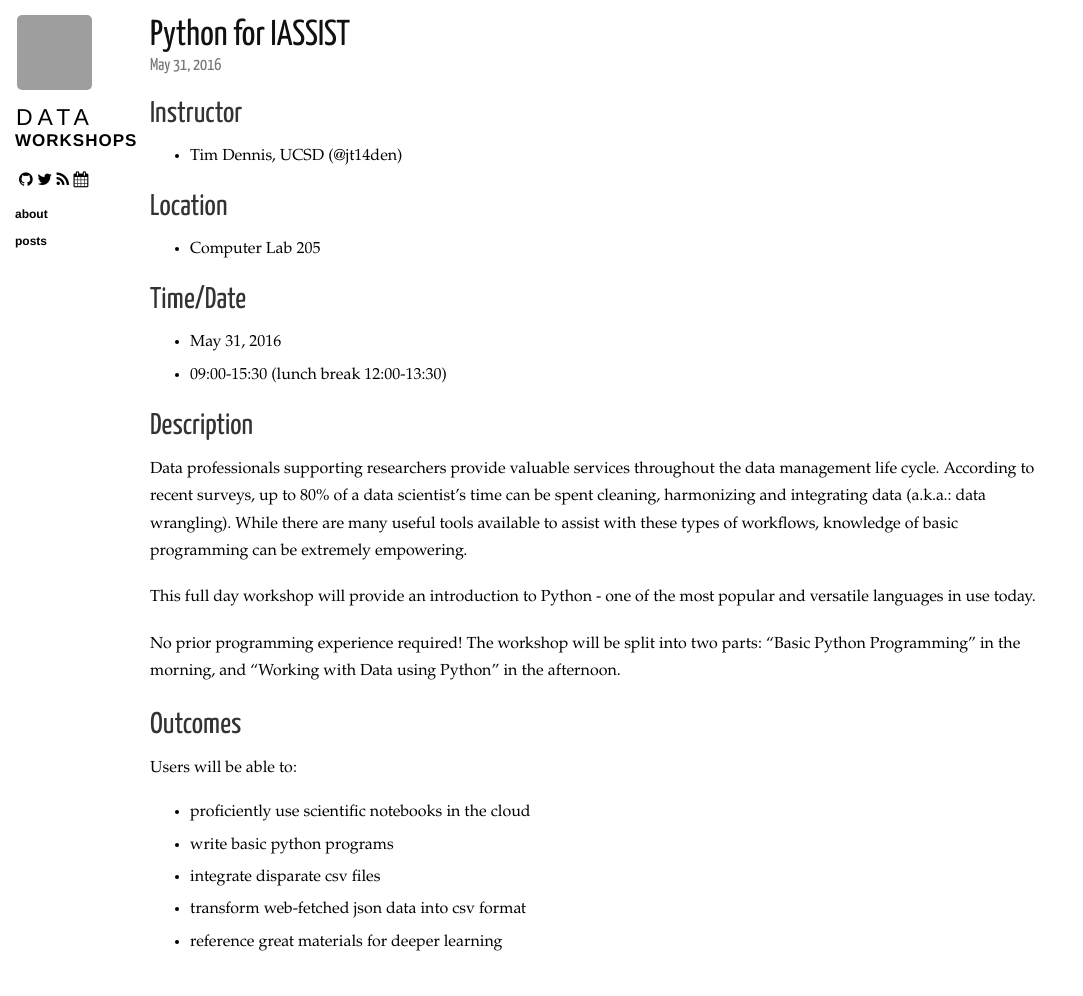
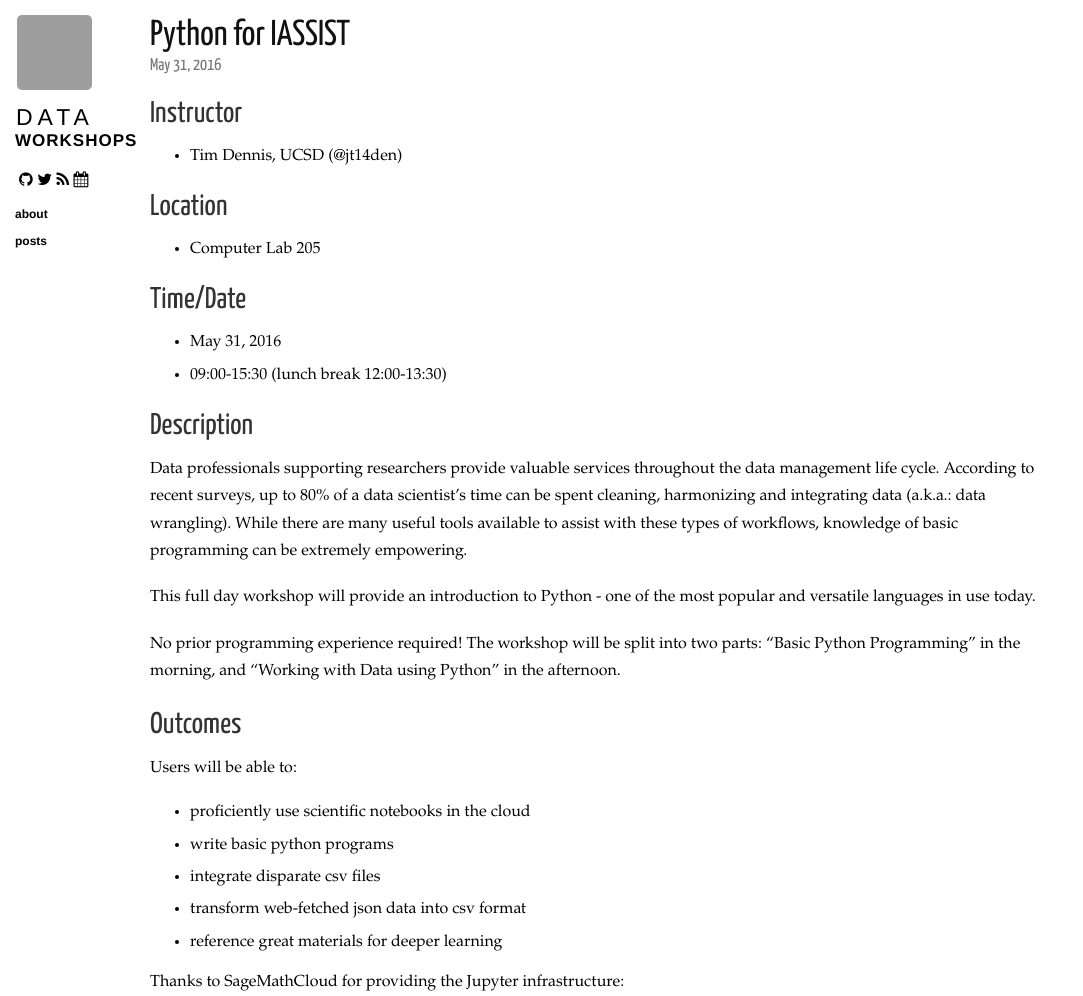
Before and after one commit to ucsdlib/workshops, a Jekyll site: the page built from _posts/2016-05-31-iassist-python.markdown, in a window 1280 px wide. Shown: the top 996 px of the page, without its empty margins (0-1083 px from the left). Built offline with Jekyll 4.4.1, drawn with Linux system fonts in a browser that asks for light colours; nearby versions of some CDN libraries; grey boxes are pictures that could not be loaded.

Commit message:
adding sage math cloud iamges

```diff
--- a/_posts/2016-05-31-iassist-python.markdown
+++ b/_posts/2016-05-31-iassist-python.markdown
@@ -34,3 +34,7 @@ Users will be able to:
 * integrate disparate csv files
 * transform web-fetched json data into csv format
 * reference great materials for deeper learning
+
+Thanks to SageMathCloud for providing the Jupyter infrastructure:
+
+![SageMathCloud](https://cloud.sagemath.com/smc-logo.png)
--- a/_posts/2016-06-06-elag-jupyter.markdown
+++ b/_posts/2016-06-06-elag-jupyter.markdown
@@ -30,6 +30,11 @@ Programming experience:
 Some programming experience will be helpful, but the workshop will also benefit those with a
 strong interest in learning Python.
 
+
+Thanks to SageMathCloud for the Jupyter infrastructure:
+
+![SageMathCloud](https://cloud.sagemath.com/smc-logo.png)
+
 ## Description:
 
 Consider the following quote:
```
